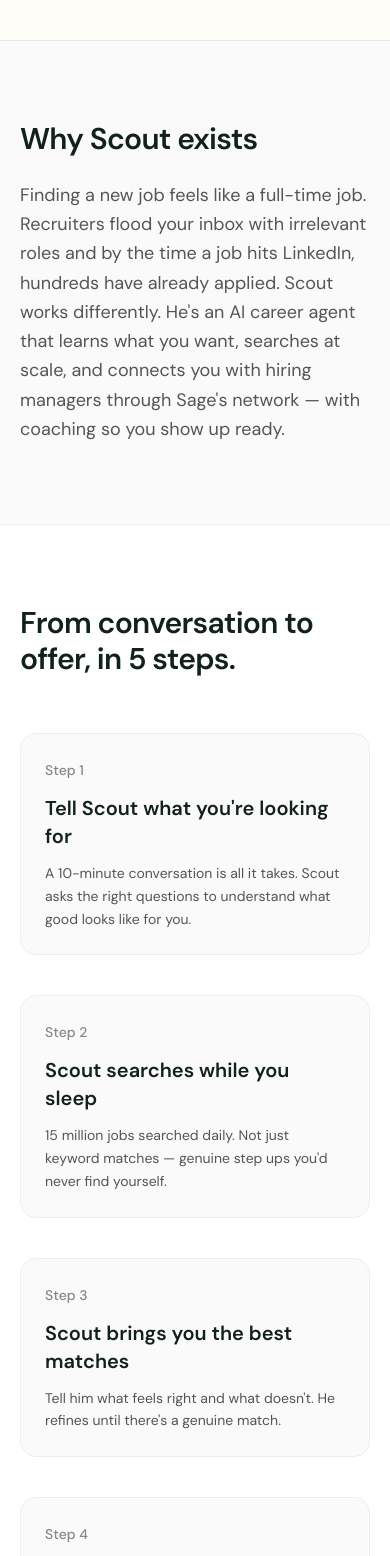
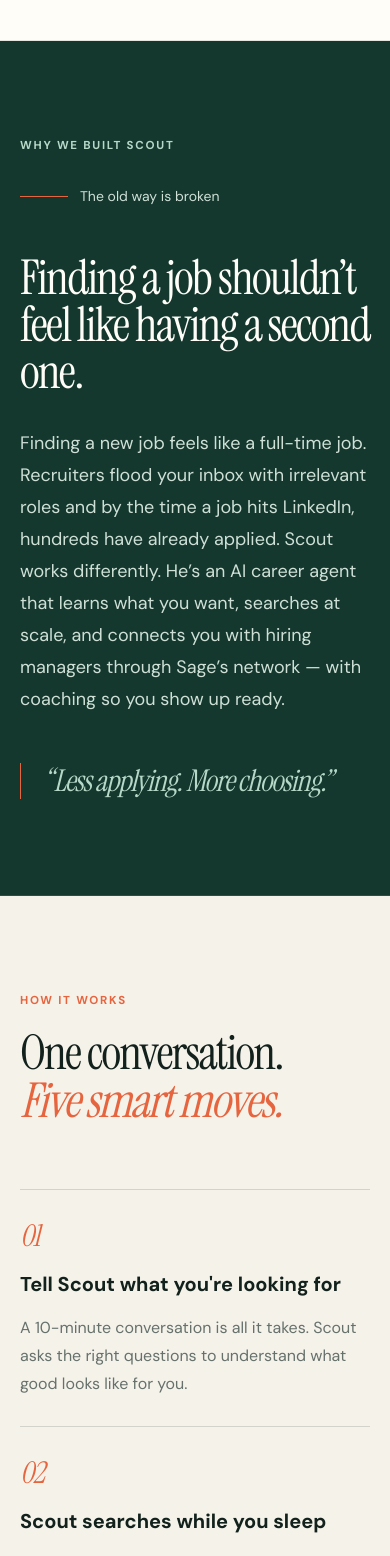
Before and after one commit to danteocualesjr/scout-and-sage, a Next.js app: page / in a window 390 px wide. Shown: the part 6600-8156 px from the top of the page. Built offline with nearby package versions, Linux system fonts and the light colour scheme.

Commit message:
style(design): FINDING-003 — add editorial section rhythm
Co-authored-by: Cursor <cursoragent@cursor.com>

```diff
--- a/src/components/remaining-sections.tsx
+++ b/src/components/remaining-sections.tsx
@@ -67,12 +67,26 @@ const steps = [
 
 export function WhySection() {
   return (
-    <section id="about" className="border-b border-[#eee] bg-[#fafafa] py-20 md:py-28">
-      <div className="mx-auto max-w-3xl px-5 md:px-8">
-        <h2 className="text-3xl font-semibold tracking-tight md:text-4xl">Why Scout exists</h2>
-        <p className="mt-6 text-lg leading-relaxed text-[#555]">
-          Finding a new job feels like a full-time job. Recruiters flood your inbox with irrelevant roles and by the time a job hits LinkedIn, hundreds have already applied. Scout works differently. He's an AI career agent that learns what you want, searches at scale, and connects you with hiring managers through Sage's network — with coaching so you show up ready.
+    <section id="about" className="overflow-hidden border-b border-[#fffdf8]/10 bg-[#15382e] py-24 text-[#fffdf8] md:py-36">
+      <div className="mx-auto grid max-w-[1280px] gap-12 px-5 md:grid-cols-[0.65fr_1.35fr] md:px-10">
+        <div>
+          <p className="eyebrow text-[#b6d8c8]">Why we built Scout</p>
+          <div className="mt-8 flex items-center gap-3 text-sm text-[#cfe0d7]">
+            <span className="h-px w-12 bg-[#e6653f]" />
+            The old way is broken
+          </div>
+        </div>
+        <div>
+          <h2 className="display-text text-5xl leading-[0.98] md:text-7xl">
+            Finding a job shouldn’t feel like having a second one.
+          </h2>
+          <p className="mt-8 max-w-2xl text-lg leading-8 text-[#cfe0d7]">
+          Finding a new job feels like a full-time job. Recruiters flood your inbox with irrelevant roles and by the time a job hits LinkedIn, hundreds have already applied. Scout works differently. He’s an AI career agent that learns what you want, searches at scale, and connects you with hiring managers through Sage’s network — with coaching so you show up ready.
         </p>
+          <blockquote className="display-text mt-12 border-l border-[#e6653f] pl-6 text-3xl italic text-[#b6d8c8]">
+            “Less applying. More choosing.”
+          </blockquote>
+        </div>
       </div>
     </section>
   );
@@ -80,29 +94,34 @@ export function WhySection() {
 
 export function StepsSection() {
   return (
-    <section className="border-b border-[#eee] bg-white py-20 md:py-28">
-      <div className="mx-auto max-w-6xl px-5 md:px-8">
-        <h2 className="text-3xl font-semibold tracking-tight md:text-4xl">
-          From conversation to offer, in 5 steps.
-        </h2>
-        <ol className="mt-14 grid gap-10 md:grid-cols-2 lg:grid-cols-3">
+    <section className="border-b border-[#12211c]/10 bg-[#f5f2ea] py-24 md:py-32">
+      <div className="mx-auto max-w-[1280px] px-5 md:px-10">
+        <div className="grid gap-5 md:grid-cols-[0.7fr_1.3fr] md:items-end">
+          <p className="eyebrow text-[#e6653f]">How it works</p>
+          <h2 className="display-text text-5xl leading-none md:text-7xl">
+            One conversation.<br /><span className="italic text-[#e6653f]">Five smart moves.</span>
+          </h2>
+        </div>
+        <ol className="mt-16 border-t border-[#12211c]/15">
           {steps.map((step, i) => (
-            <li key={step.title} className="rounded-2xl border border-[#eee] bg-[#fafafa] p-6">
-              <span className="text-sm font-medium text-[#888]">Step {i + 1}</span>
-              <h3 className="mt-3 text-xl font-semibold">{step.title}</h3>
-              <p className="mt-3 text-sm leading-relaxed text-[#555]">{step.body}</p>
+            <li key={step.title} className="group grid gap-4 border-b border-[#12211c]/15 py-7 md:grid-cols-[100px_0.9fr_1.1fr] md:items-center md:py-9">
+              <span className="display-text text-3xl italic text-[#e6653f]">0{i + 1}</span>
+              <h3 className="text-xl font-bold text-[#12211c] transition-transform duration-200 group-hover:translate-x-1">{step.title}</h3>
+              <p className="max-w-xl text-base leading-7 text-[#66716c]">{step.body}</p>
             </li>
           ))}
-          <li className="flex flex-col justify-center rounded-2xl border border-[#0a0a0a] bg-[#0a0a0a] p-6 text-white md:col-span-2 lg:col-span-1">
-            <h3 className="text-xl font-semibold">Ready to get started?</h3>
-            <p className="mt-3 text-sm text-white/75">
+          <li className="flex flex-col items-start justify-between gap-7 border-b border-[#12211c]/15 py-10 md:flex-row md:items-center">
+            <div>
+              <h3 className="display-text text-3xl">Ready to see your first matches?</h3>
+              <p className="mt-2 text-base text-[#66716c]">
               Talk to Scout for 10 minutes and see your first matches.
             </p>
+            </div>
             <Link
               href="#signup"
-              className="mt-6 inline-flex h-11 items-center justify-center rounded-full bg-white px-6 text-sm font-medium text-[#0a0a0a]"
+              className="button-lift inline-flex min-h-14 items-center justify-center rounded-full bg-[#12211c] px-7 text-sm font-bold text-[#fffdf8]"
             >
-              Sign up to Scout
+              Meet Scout <span className="ml-4">→</span>
             </Link>
           </li>
         </ol>
@@ -113,19 +132,23 @@ export function StepsSection() {
 
 export function PricingSection() {
   return (
-    <section id="pricing" className="border-b border-[#eee] bg-[#fafafa] py-20 md:py-28">
-      <div className="mx-auto max-w-3xl px-5 text-center md:px-8">
-        <h2 className="text-3xl font-semibold tracking-tight md:text-4xl">Pricing</h2>
-        <p className="mt-6 text-2xl font-medium">Scout is completely free to use.</p>
-        <div className="mx-auto mt-10 max-w-md rounded-2xl border border-[#eee] bg-white p-8 shadow-sm">
-          <p className="text-sm text-[#888]">Your Plan</p>
-          <p className="mt-2 text-4xl font-semibold">$0</p>
-          <p className="mt-4 text-sm text-[#555]">Companies pay when they hire through Sage.</p>
+    <section id="pricing" className="border-b border-[#12211c]/10 bg-[#fffdf8] py-24 md:py-32">
+      <div className="mx-auto grid max-w-[1280px] overflow-hidden rounded-[32px] border border-[#12211c]/10 bg-[#edf2ed] md:grid-cols-2">
+        <div className="p-8 md:p-14">
+          <p className="eyebrow text-[#e6653f]">Simple pricing</p>
+          <h2 className="display-text mt-5 text-5xl leading-none md:text-7xl">A career agent<br />for <span className="italic">everyone.</span></h2>
+          <p className="mt-7 max-w-md text-lg leading-8 text-[#58655f]">
+            Scout is completely free for candidates. No trial, no card, no hidden premium tier.
+          </p>
         </div>
-        <div className="mt-12 text-left">
-          <h3 className="text-lg font-semibold">Why is Scout free?</h3>
-          <p className="mt-3 leading-relaxed text-[#555]">
-            Scout's mission is to give everyone high-quality career support, not just those who've already made it. When Scout introduces you to a company through Sage's network and you get hired, the company pays a success fee — Scout stays free for you.
+        <div className="flex flex-col justify-between bg-[#e6653f] p-8 text-white md:p-14">
+          <div>
+            <p className="eyebrow text-white/70">Your plan</p>
+            <p className="display-text mt-4 text-[7rem] leading-none">$0</p>
+            <p className="mt-3 text-lg font-semibold">Forever. Really.</p>
+          </div>
+          <p className="mt-16 max-w-md border-t border-white/25 pt-6 leading-7 text-white/85">
+            Companies pay only when they make a great hire through Sage. Your career support stays free.
           </p>
         </div>
       </div>
@@ -140,14 +163,14 @@ export function StatsSection() {
     { value: "40hrs", label: "Saved on average vs traditional job searching" },
   ];
   return (
-    <section className="border-b border-[#eee] bg-white py-20 md:py-28">
-      <div className="mx-auto max-w-6xl px-5 md:px-8">
-        <h2 className="text-3xl font-semibold tracking-tight md:text-4xl">The numbers.</h2>
-        <dl className="mt-14 grid gap-8 md:grid-cols-3">
+    <section className="border-b border-[#12211c]/10 bg-[#fffdf8] py-20 md:py-28">
+      <div className="mx-auto max-w-[1280px] px-5 md:px-10">
+        <p className="eyebrow text-[#66716c]">Built at market scale</p>
+        <dl className="mt-10 grid border-t border-[#12211c]/15 md:grid-cols-3">
           {stats.map((s) => (
-            <div key={s.label} className="border-t border-[#eee] pt-6">
-              <dt className="text-4xl font-semibold tracking-tight md:text-5xl">{s.value}</dt>
-              <dd className="mt-3 text-[#555]">{s.label}</dd>
+            <div key={s.label} className="border-b border-[#12211c]/15 py-8 md:border-b-0 md:border-r md:px-8 md:first:pl-0 md:last:border-r-0">
+              <dt className="display-text text-6xl text-[#12211c] md:text-7xl">{s.value}</dt>
+              <dd className="mt-3 max-w-[220px] text-sm leading-6 text-[#66716c]">{s.label}</dd>
             </div>
           ))}
         </dl>
@@ -159,25 +182,28 @@ export function StatsSection() {
 export function FaqSection() {
   const [open, setOpen] = useState<number | null>(0);
   return (
-    <section className="border-b border-[#eee] bg-[#fafafa] py-20 md:py-28">
-      <div className="mx-auto max-w-3xl px-5 md:px-8">
-        <h2 className="text-3xl font-semibold tracking-tight md:text-4xl">FAQs</h2>
-        <ul className="mt-10 divide-y divide-[#e5e5e5] border-y border-[#e5e5e5]">
+    <section className="border-b border-[#12211c]/10 bg-[#f5f2ea] py-24 md:py-32">
+      <div className="mx-auto grid max-w-[1280px] gap-12 px-5 md:grid-cols-[0.65fr_1.35fr] md:px-10">
+        <div>
+          <p className="eyebrow text-[#e6653f]">Good questions</p>
+          <h2 className="display-text mt-4 text-5xl md:text-7xl">Before you ask Scout.</h2>
+        </div>
+        <ul className="border-t border-[#12211c]/15">
           {faqs.map((item, i) => {
             const isOpen = open === i;
             return (
               <li key={item.q}>
                 <button
                   type="button"
-                  className="flex w-full items-center justify-between gap-4 py-5 text-left font-medium"
+                  className="flex min-h-16 w-full items-center justify-between gap-4 border-b border-[#12211c]/15 py-5 text-left text-base font-bold text-[#12211c]"
                   onClick={() => setOpen(isOpen ? null : i)}
                   aria-expanded={isOpen}
                 >
                   {item.q}
-                  <span className="text-xl text-[#888]">{isOpen ? "−" : "+"}</span>
+                  <span className="display-text text-3xl text-[#e6653f]">{isOpen ? "−" : "+"}</span>
                 </button>
                 {isOpen && (
-                  <p className="pb-5 text-sm leading-relaxed text-[#555]">{item.a}</p>
+                  <p className="border-b border-[#12211c]/15 pb-6 pr-10 text-base leading-7 text-[#58655f]">{item.a}</p>
                 )}
               </li>
             );
@@ -190,24 +216,26 @@ export function FaqSection() {
 
 export function DualCtaSection() {
   return (
-    <section className="border-b border-[#eee] bg-white py-20 md:py-28">
-      <div className="mx-auto grid max-w-6xl gap-8 px-5 md:grid-cols-2 md:px-8">
-        <div id="signup" className="rounded-2xl border border-[#eee] bg-[#fafafa] p-10">
-          <h2 className="text-2xl font-semibold md:text-3xl">Looking for a job? Speak to Scout</h2>
+    <section className="border-b border-[#12211c]/10 bg-[#fffdf8]">
+      <div className="mx-auto grid max-w-[1440px] md:grid-cols-2">
+        <div id="signup" className="group min-h-[420px] bg-[#e6653f] p-8 text-white md:p-14">
+          <p className="eyebrow text-white/70">For candidates</p>
+          <h2 className="display-text mt-6 max-w-lg text-5xl leading-[0.98] md:text-7xl">Find work that feels like <span className="italic">you.</span></h2>
           <Link
             href="#"
-            className="mt-8 inline-flex h-12 items-center rounded-full bg-[#0a0a0a] px-8 text-sm font-medium text-white"
+            className="button-lift mt-10 inline-flex min-h-14 items-center rounded-full bg-[#fffdf8] px-7 text-sm font-bold text-[#12211c]"
           >
-            Sign up
+            Meet Scout <span className="ml-4 transition-transform group-hover:translate-x-1">→</span>
           </Link>
         </div>
-        <div id="companies" className="rounded-2xl border border-[#eee] bg-[#0a0a0a] p-10 text-white">
-          <h2 className="text-2xl font-semibold md:text-3xl">Hiring? Speak to Sage</h2>
+        <div id="companies" className="group min-h-[420px] bg-[#15382e] p-8 text-[#fffdf8] md:p-14">
+          <p className="eyebrow text-[#b6d8c8]">For companies</p>
+          <h2 className="display-text mt-6 max-w-lg text-5xl leading-[0.98] md:text-7xl">Meet people worth changing your plans for.</h2>
           <Link
             href="#"
-            className="mt-8 inline-flex h-12 items-center rounded-full bg-white px-8 text-sm font-medium text-[#0a0a0a]"
+            className="button-lift mt-10 inline-flex min-h-14 items-center rounded-full border border-[#b6d8c8]/40 px-7 text-sm font-bold text-[#fffdf8]"
           >
-            Learn more
+            Meet Sage <span className="ml-4 transition-transform group-hover:translate-x-1">→</span>
           </Link>
         </div>
       </div>
@@ -235,18 +263,18 @@ export function SiteFooter() {
     },
   ];
   return (
-    <footer className="bg-[#fafafa] py-16">
-      <div className="mx-auto max-w-6xl px-5 md:px-8">
-        <div className="flex flex-col gap-8 border-b border-[#eee] pb-12 md:flex-row md:items-start md:justify-between">
+    <footer className="bg-[#12211c] py-16 text-[#fffdf8]">
+      <div className="mx-auto max-w-[1280px] px-5 md:px-10">
+        <div className="flex flex-col gap-8 border-b border-white/15 pb-12 md:flex-row md:items-start md:justify-between">
           <div>
-            <p className="font-serif text-2xl">Scout & Sage</p>
-            <p className="mt-2 max-w-xs text-sm text-[#666]">
-              AI agents for job searching & hiring.
+            <p className="display-text text-4xl">Scout &amp; Sage</p>
+            <p className="mt-3 max-w-xs text-sm text-white/60">
+              Better matches, on both sides of the table.
             </p>
           </div>
-          <div className="flex gap-4 text-sm text-[#555]">
+          <div className="flex flex-wrap gap-5 text-sm text-white/60">
             {["X", "LinkedIn", "Instagram", "TikTok"].map((s) => (
-              <Link key={s} href="#" className="hover:text-[#0a0a0a]">
+              <Link key={s} href="#" className="min-h-11 py-3 transition-colors hover:text-white">
                 {s}
               </Link>
             ))}
@@ -256,10 +284,10 @@ export function SiteFooter() {
           {columns.map((col) => (
             <div key={col.title}>
               <p className="text-sm font-semibold">{col.title}</p>
-              <ul className="mt-4 space-y-2 text-sm text-[#666]">
+              <ul className="mt-4 space-y-1 text-sm text-white/55">
                 {col.links.map((link) => (
                   <li key={link}>
-                    <Link href="#" className="hover:text-[#0a0a0a]">
+                    <Link href="#" className="inline-flex min-h-10 items-center transition-colors hover:text-white">
                       {link}
                     </Link>
                   </li>
@@ -268,7 +296,7 @@ export function SiteFooter() {
             </div>
           ))}
         </div>
-        <p className="mt-12 text-xs text-[#888]">
+        <p className="mt-12 max-w-3xl border-t border-white/15 pt-8 text-xs leading-5 text-white/40">
           © {new Date().getFullYear()} Scout & Sage Labs, Inc. All rights reserved. Inspired clone for demo purposes — not affiliated with Jack & Jill.
         </p>
       </div>
```
